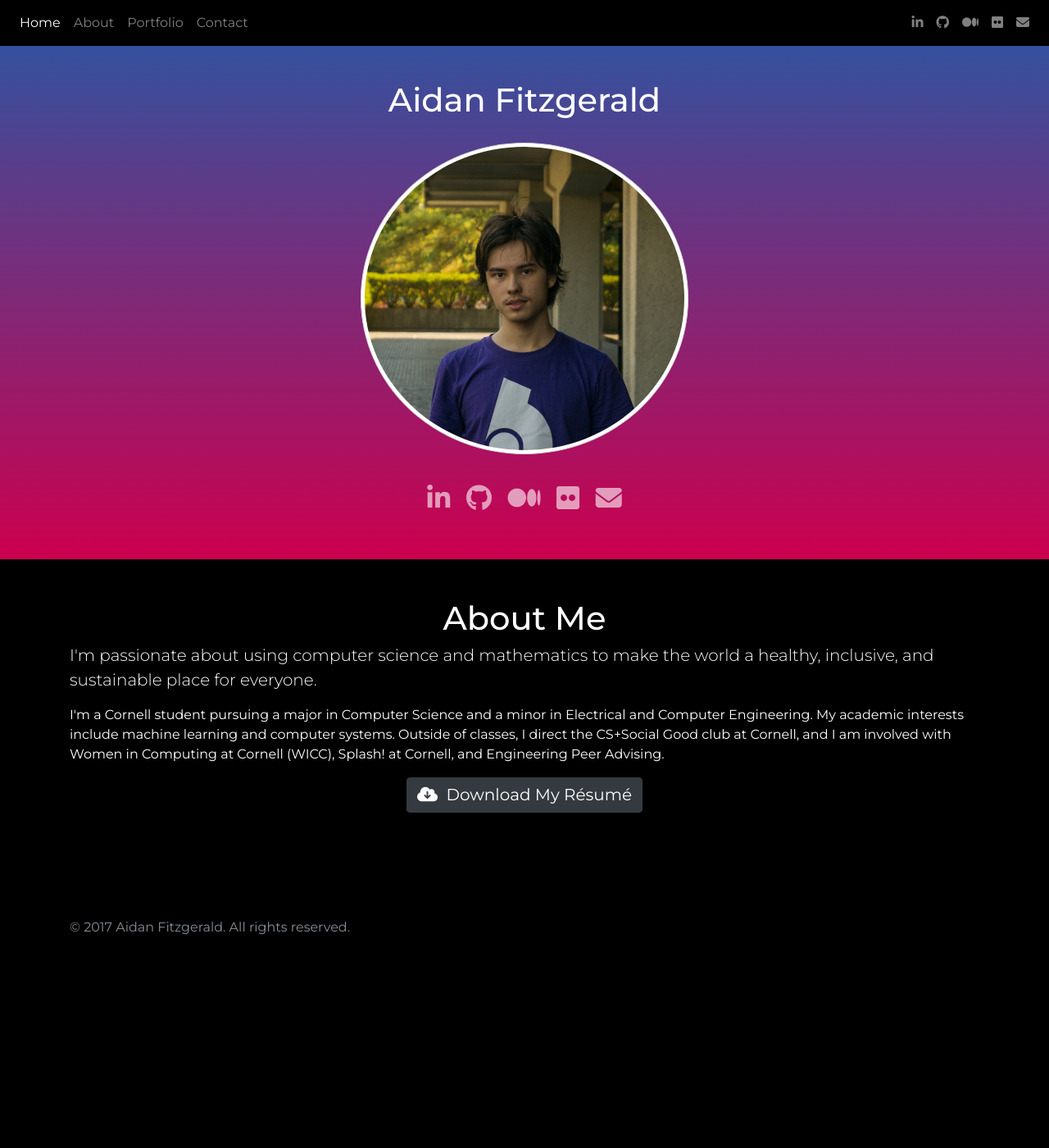
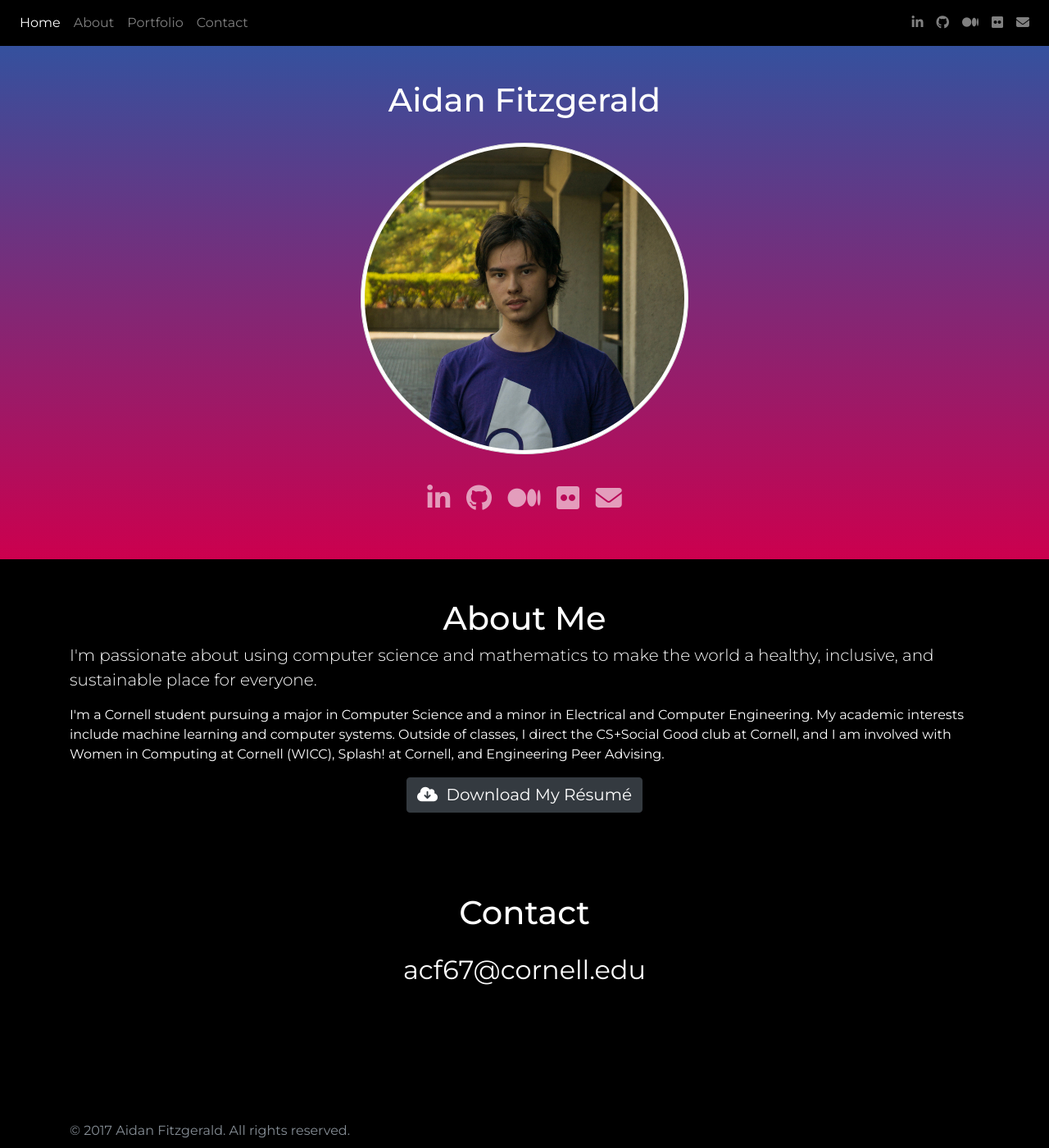
Before and after one commit to aidan-fitz/aidan-fitz.com, a Jekyll site: the page built from index.md, in a window 1280 px wide and 1400 px high. Shown: the whole window at 82% size. Built offline with Jekyll 4.4.1, drawn with Linux system fonts in a browser that asks for light colours; nearby versions of some CDN libraries.

Commit message:
Add contact section

```diff
--- /dev/null
+++ b/_includes/contact.html
@@ -0,0 +1,7 @@
+<section id="contact" class="black-bg">
+  <main class="container">
+    <h1 class="text-center">Contact</h1>
+
+    <p class="email text-center">acf67@cornell.edu</p>
+  </main>
+</section>
--- a/_includes/header.html
+++ b/_includes/header.html
@@ -23,6 +23,4 @@
 
     {% include nav-social.html %}
   </nav>
-
-  {% comment %}<h1>{{site.title}}</h1>{% endcomment %}
 </header>
--- a/css/style.scss
+++ b/css/style.scss
@@ -69,6 +69,11 @@ footer {
   color: white;
 }
 
+.white-bg {
+  background-color: white;
+  color: black;
+}
+
 section {
   padding: 50px;
 }
@@ -83,3 +88,8 @@ section {
   width: 400px;
   margin: 30px;
 }
+
+.email {
+  font-size: 2rem;
+  padding: 1rem;
+}
--- a/index.md
+++ b/index.md
@@ -6,3 +6,4 @@ title: Home
 <!-- Content sections -->
 {% include top.html %}
 {% include about.html %}
+{% include contact.html %}
```
